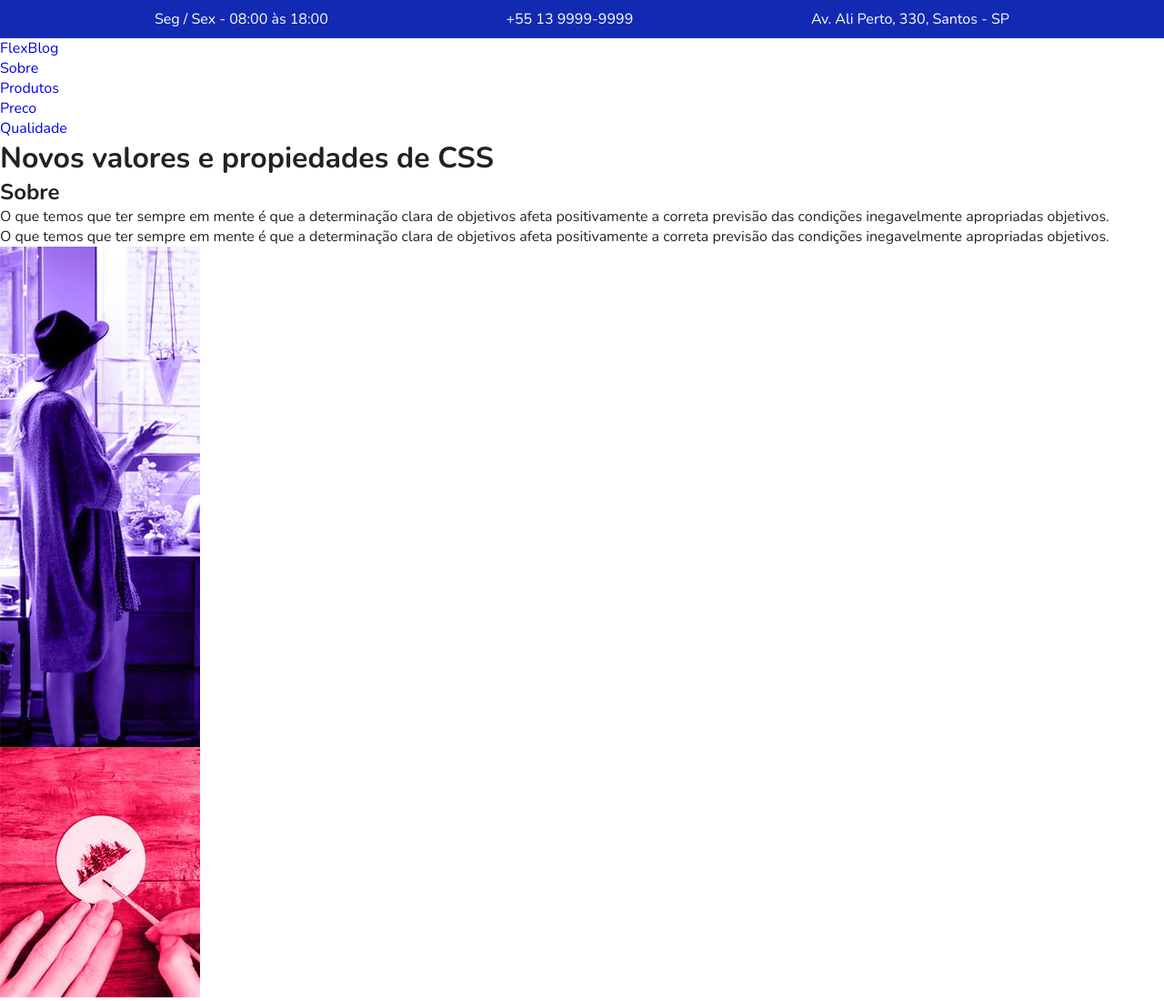
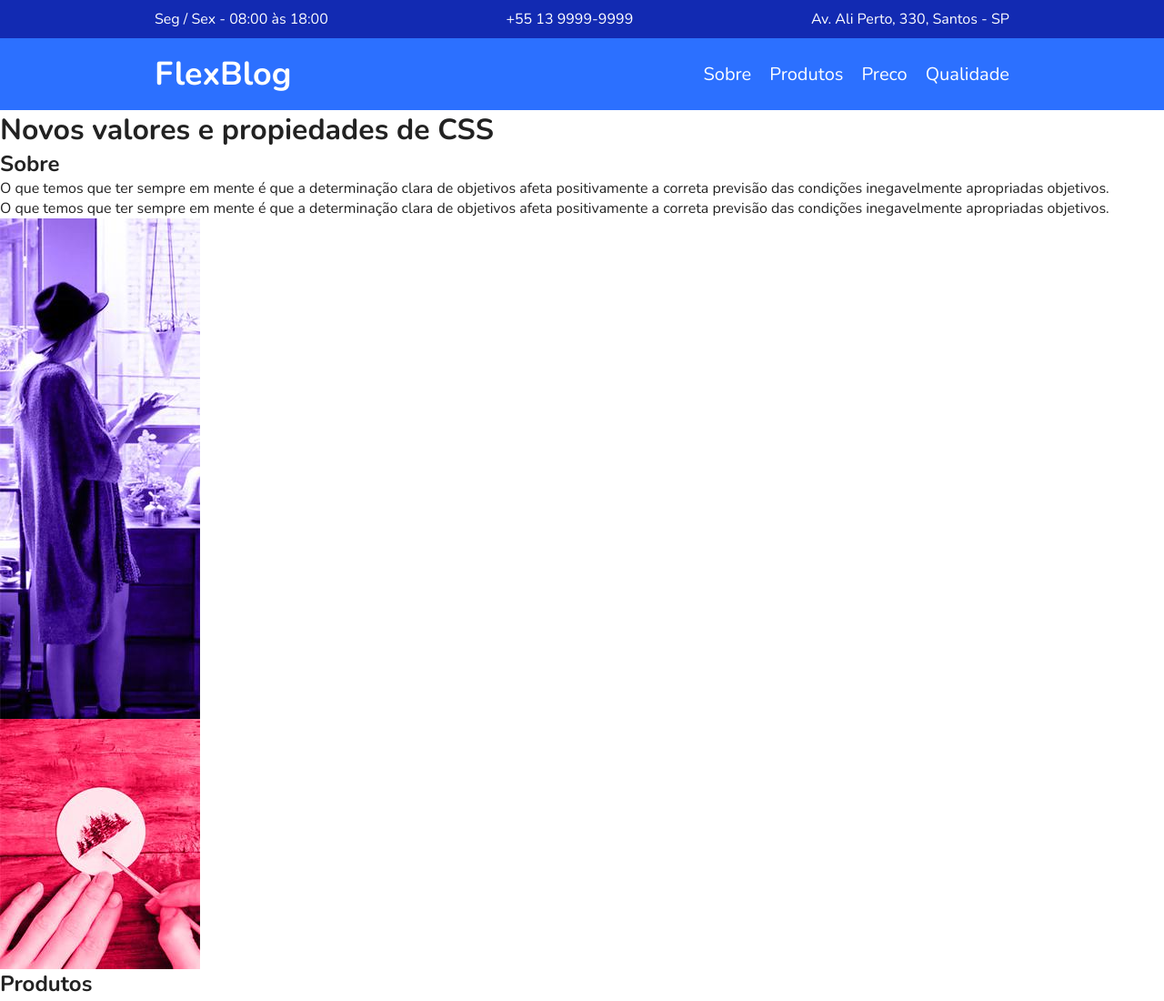
Before and after one commit to hugopedro/Flexbox, a plain HTML site: page flexblog/index.html in a window 1280 px wide. Shown: the top 1100 px of the page at 91% size. Drawn offline with nearby package versions, Linux system fonts and the light colour scheme; a script that the page names is missing.

Commit message:
Construindo o Menu

```diff
--- a/css/style.css
+++ b/css/style.css
@@ -48,3 +48,44 @@ img {
 .superinfo a {
     color: white;
 }
+
+/* Menu */
+
+.menu-bg {
+    background:#2c70ff;
+}
+
+.menu {
+    max-width: 960px;
+    margin: 0 auto;
+    padding: 15px 0;
+    display: flex; /* É aqui porque é o menu geral que vai pegar a div menu logo e nav, que tá dentro de nav não é flex item   */
+    flex-wrap: wrap;
+    justify-content: space-between;
+    align-items: center;
+}
+
+.menu a {
+    color: white;
+}
+
+.menu-logo a {
+    font-size: 2.25em;
+    font-weight: bold;
+    margin: 0 10px; /* É pro logo não ficar grudado nem do lado esquerdo nem no final */
+}
+
+.menu-nav ul {
+    display: flex; /* Flex dentro de flex, agora os li são flex items */
+    flex-wrap: wrap;
+}
+
+.menu-nav a {
+    font-size: 1.25em;
+    display: block;
+    padding: 10px;
+}
+
+.menu-nav a:hover {
+    color: #122ab2;
+}
--- a/flexblog/index.html
+++ b/flexblog/index.html
@@ -23,7 +23,7 @@
             <div class="menu-logo">
                 <a href="#"">FlexBlog</a>
             </div>
-            <nav>
+            <nav class="menu-nav">
                 <ul>
                     <li><a href="#sobre">Sobre</a></li>
                     <li><a href="#produtos">Produtos</a></li>
```
